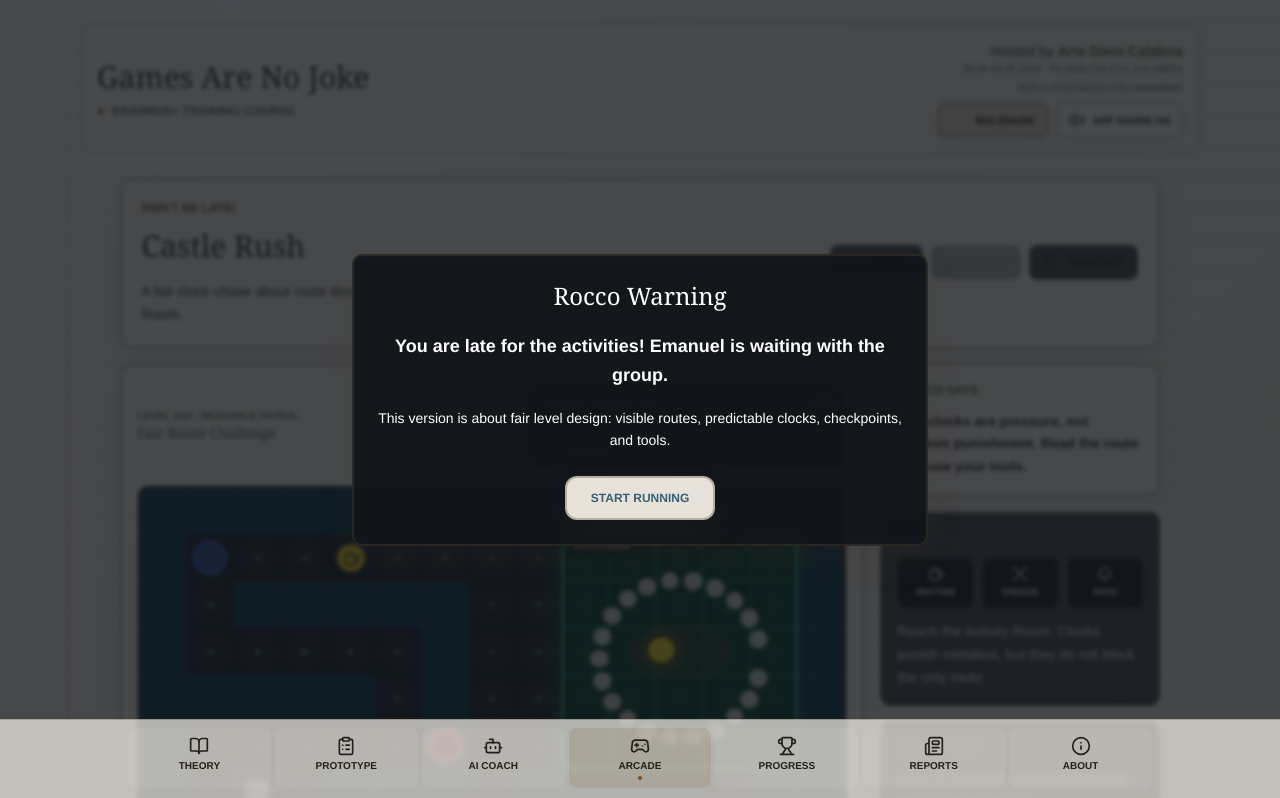
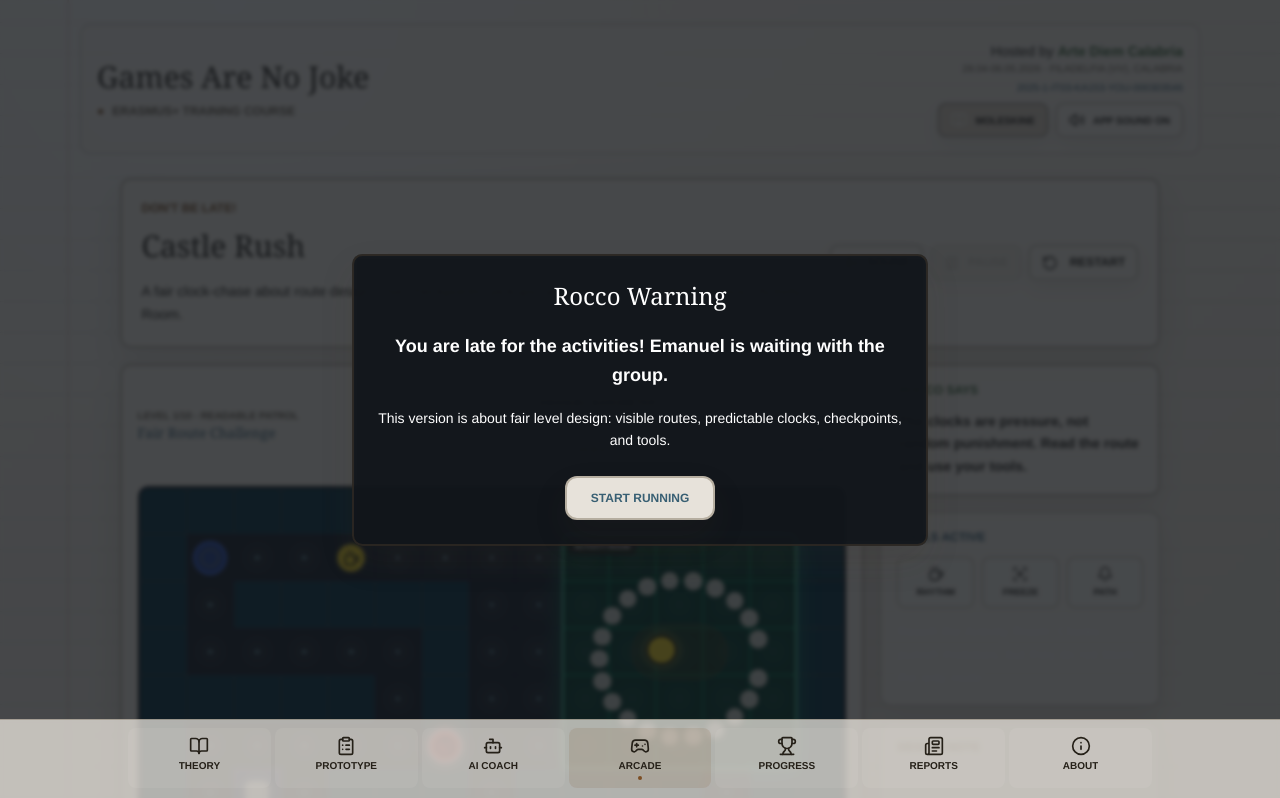
Before and after one commit to artediemcalabria/Games-are-No-Joke-Arcade, a React (Vite) app: page /arcade/castle-rush in a window 1280 px wide. Shown: the top 798 px of the page. Built offline with nearby package versions, Linux system fonts and the light colour scheme.

Commit message:
Refine Castle Rush notebook controls

```diff
--- a/src/index.css
+++ b/src/index.css
@@ -126,6 +126,10 @@
   .future-card {}
   .future-resource-card {}
   .future-mini-resource {}
+  .castle-side-panel {}
+  .castle-meter-panel {}
+  .castle-tool-status {}
+  .castle-control-button {}
 
   .theory-surface,
   .theory-flip-face {
@@ -877,6 +881,75 @@
     color: var(--notebook-ink) !important;
   }
 
+  .theme-notebook .theme-game-screen .castle-side-panel,
+  .theme-notebook .theme-game-screen .castle-meter-panel {
+    background: rgba(255, 250, 240, 0.9) !important;
+    border-color: rgba(88, 72, 47, 0.34) !important;
+    color: var(--notebook-ink) !important;
+    box-shadow: 0 12px 26px rgba(68, 52, 31, 0.1) !important;
+    backdrop-filter: blur(1px) !important;
+  }
+
+  .theme-notebook .theme-game-screen .castle-side-panel p,
+  .theme-notebook .theme-game-screen .castle-meter-panel p,
+  .theme-notebook .theme-game-screen .castle-side-panel span,
+  .theme-notebook .theme-game-screen .castle-meter-panel span {
+    color: var(--notebook-ink) !important;
+  }
+
+  .theme-notebook .theme-game-screen .castle-side-panel [class*="text-cyan"],
+  .theme-notebook .theme-game-screen .castle-meter-panel [class*="text-cyan"] {
+    color: var(--notebook-blue) !important;
+  }
+
+  .theme-notebook .theme-game-screen .castle-side-panel [class*="text-green"],
+  .theme-notebook .theme-game-screen .castle-meter-panel [class*="text-green"] {
+    color: var(--notebook-green) !important;
+  }
+
+  .theme-notebook .theme-game-screen .castle-side-panel [class*="text-pink"],
+  .theme-notebook .theme-game-screen .castle-side-panel [class*="text-red"],
+  .theme-notebook .theme-game-screen .castle-side-panel [class*="text-yellow"],
+  .theme-notebook .theme-game-screen .castle-meter-panel [class*="text-pink"],
+  .theme-notebook .theme-game-screen .castle-meter-panel [class*="text-red"],
+  .theme-notebook .theme-game-screen .castle-meter-panel [class*="text-yellow"] {
+    color: var(--notebook-accent) !important;
+  }
+
+  .theme-notebook .theme-game-screen .castle-tool-status {
+    background: rgba(255, 252, 244, 0.92) !important;
+    border-color: rgba(88, 72, 47, 0.36) !important;
+    color: var(--notebook-ink) !important;
+    box-shadow: none !important;
+  }
+
+  .theme-notebook .theme-game-screen .castle-tool-status[class*="bg-green"] {
+    background: rgba(66, 107, 61, 0.12) !important;
+    color: var(--notebook-green) !important;
+  }
+
+  .theme-notebook .theme-game-screen .castle-control-button {
+    background: rgba(255, 250, 240, 0.94) !important;
+    border-color: rgba(88, 72, 47, 0.42) !important;
+    color: var(--notebook-ink) !important;
+    box-shadow: 0 1px 0 rgba(255,255,255,.72), 0 8px 18px rgba(68, 52, 31, 0.08) !important;
+  }
+
+  .theme-notebook .theme-game-screen .castle-control-button:hover {
+    background: rgba(124, 79, 36, 0.1) !important;
+    border-color: rgba(124, 79, 36, 0.44) !important;
+  }
+
+  .theme-notebook .theme-game-screen .castle-control-button:disabled {
+    background: rgba(224, 213, 194, 0.55) !important;
+    color: rgba(76, 66, 52, 0.5) !important;
+  }
+
+  .theme-notebook .theme-game-screen .castle-meter-panel .bg-gray-900 {
+    background: rgba(37, 32, 24, 0.14) !important;
+    border-color: rgba(88, 72, 47, 0.22) !important;
+  }
+
 	  .theme-notebook .text-shadow-arcade {
 	    text-shadow: none !important;
 	  }
--- a/src/pages/games/CastleRushGame.tsx
+++ b/src/pages/games/CastleRushGame.tsx
@@ -308,7 +308,7 @@ export default function CastleRushGame() {
           <div className="flex flex-wrap items-center gap-2">
             <button
               onClick={() => setAudioEnabled((value) => !value)}
-              className="rounded-lg border border-white/10 bg-black/50 px-3 py-2 text-xs font-bold uppercase text-gray-200 hover:border-cyan-400"
+              className="castle-control-button rounded-lg border border-white/10 bg-black/50 px-3 py-2 text-xs font-bold uppercase text-gray-200 hover:border-cyan-400"
             >
               {audioEnabled ? <Volume2 className="w-4 h-4 inline mr-2" /> : <VolumeX className="w-4 h-4 inline mr-2" />}
               Sound
@@ -316,12 +316,12 @@ export default function CastleRushGame() {
             <button
               onClick={() => setGameState((state) => state === 'playing' ? 'paused' : state === 'paused' ? 'playing' : state)}
               disabled={gameState !== 'playing' && gameState !== 'paused'}
-              className="rounded-lg border border-white/10 bg-black/50 px-3 py-2 text-xs font-bold uppercase text-gray-200 hover:border-green-400 disabled:opacity-40"
+              className="castle-control-button rounded-lg border border-white/10 bg-black/50 px-3 py-2 text-xs font-bold uppercase text-gray-200 hover:border-green-400 disabled:opacity-40"
             >
               {gameState === 'paused' ? <Play className="w-4 h-4 inline mr-2" /> : <Pause className="w-4 h-4 inline mr-2" />}
               {gameState === 'paused' ? 'Resume' : 'Pause'}
             </button>
-            <button onClick={restart} className="rounded-lg border border-white/10 bg-black/50 px-3 py-2 text-xs font-bold uppercase text-gray-200 hover:border-pink-400">
+            <button onClick={restart} className="castle-control-button rounded-lg border border-white/10 bg-black/50 px-3 py-2 text-xs font-bold uppercase text-gray-200 hover:border-pink-400">
               <RotateCcw className="w-4 h-4 inline mr-2" /> Restart
             </button>
           </div>
@@ -396,14 +396,14 @@ export default function CastleRushGame() {
         </div>
 
         <aside className="space-y-4">
-          <div className="arcade-border-green glass-panel-green rounded-xl p-4">
+          <div className="castle-side-panel arcade-border-green glass-panel-green rounded-xl p-4">
             <p className="text-xs text-green-300 font-bold uppercase tracking-widest">Rocco says</p>
             <p className="text-sm text-white font-bold leading-relaxed mt-3">
               The clocks are pressure, not random punishment. Read the route and use your tools.
             </p>
           </div>
 
-          <div className="bg-black/60 border border-white/10 rounded-xl p-4">
+          <div className="castle-side-panel bg-black/60 border border-white/10 rounded-xl p-4">
             <p className="text-xs text-cyan-300 font-bold uppercase tracking-widest">Tools Active</p>
             <div className="mt-3 grid grid-cols-3 gap-2">
               <ToolStatus active={activeCoffee} icon={<Coffee className="w-4 h-4" />} label="Rhythm" />
@@ -413,7 +413,7 @@ export default function CastleRushGame() {
             <p className="text-sm text-gray-300 leading-relaxed mt-3">{lastEvent}</p>
           </div>
 
-          <div className="bg-black/60 border border-white/10 rounded-xl p-4">
+          <div className="castle-side-panel bg-black/60 border border-white/10 rounded-xl p-4">
             <p className="text-xs text-pink-300 font-bold uppercase tracking-widest">Design Note</p>
             <p className="text-sm text-gray-300 leading-relaxed mt-3">{designNotes[level - 1]}</p>
           </div>
@@ -678,7 +678,7 @@ function ActivityRoomLayer({ room, tileCount, tick, visible }: { room: ActivityR
 function AngerBar({ anger, timeLeft, clockCount, latePasses }: { anger: number; timeLeft: number; clockCount: number; latePasses: number }) {
   const color = anger > 78 ? 'bg-red-500' : anger > 48 ? 'bg-yellow-300' : 'bg-green-400';
   return (
-    <div className="w-full md:w-80 bg-black/70 border border-white/10 rounded-xl p-3">
+    <div className="castle-meter-panel w-full md:w-80 bg-black/70 border border-white/10 rounded-xl p-3">
       <div className="flex items-center justify-between text-[10px] font-bold uppercase mb-2">
         <span className="text-gray-400">Emanuel Barometer</span>
         <span className={anger > 78 ? 'text-red-300' : 'text-white'}>{timeLeft}s</span>
@@ -697,7 +697,7 @@ function AngerBar({ anger, timeLeft, clockCount, latePasses }: { anger: number;
 
 function ToolStatus({ active, icon, label }: { active: boolean; icon: ReactNode; label: string }) {
   return (
-    <div className={`rounded-lg border p-2 text-center ${active ? 'border-green-300 bg-green-300/15 text-green-100' : 'border-white/10 bg-black/50 text-gray-500'}`}>
+    <div className={`castle-tool-status rounded-lg border p-2 text-center ${active ? 'border-green-300 bg-green-300/15 text-green-100' : 'border-white/10 bg-black/50 text-gray-500'}`}>
       <div className="flex justify-center">{icon}</div>
       <p className="mt-1 text-[9px] font-black uppercase">{label}</p>
     </div>
```
